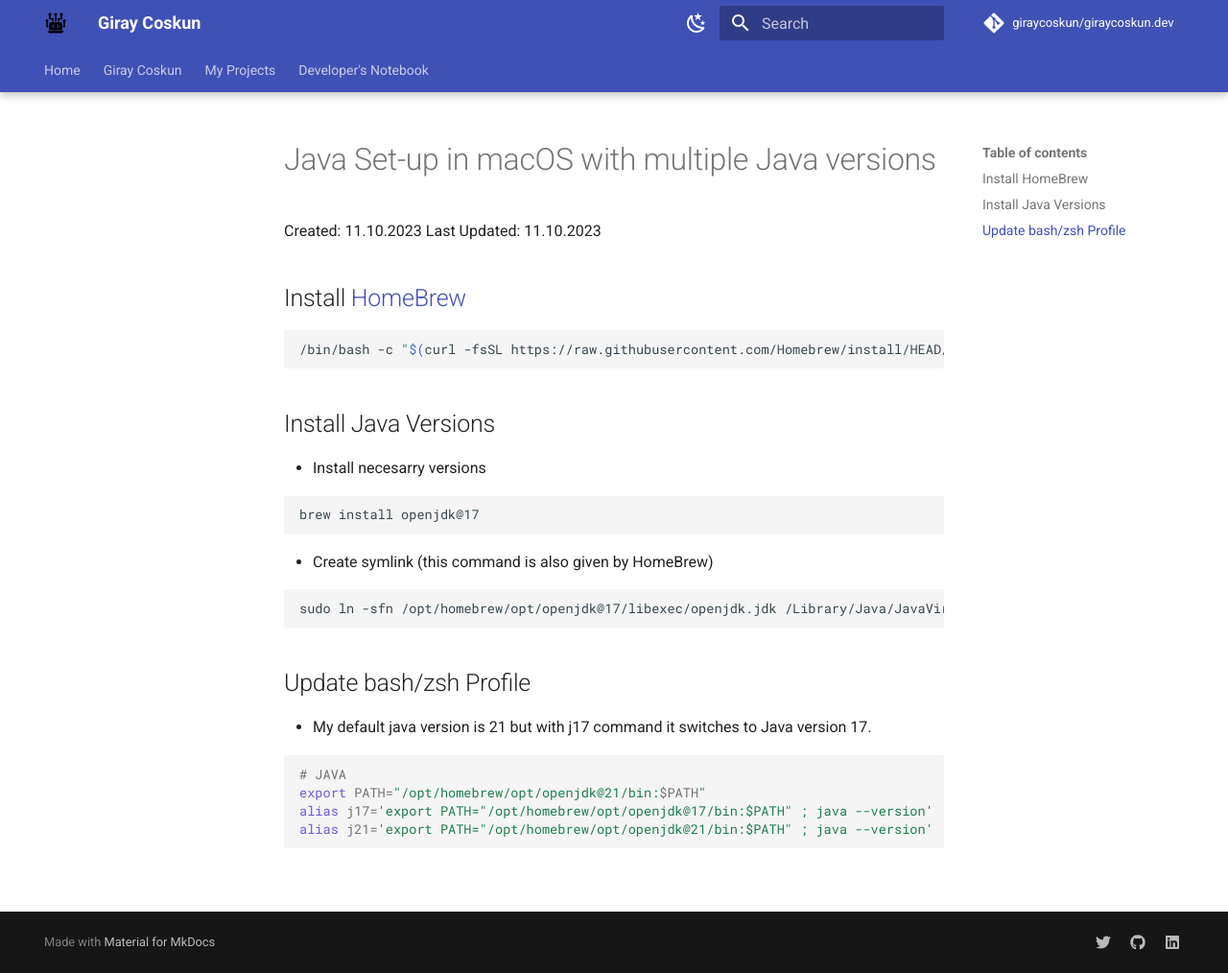
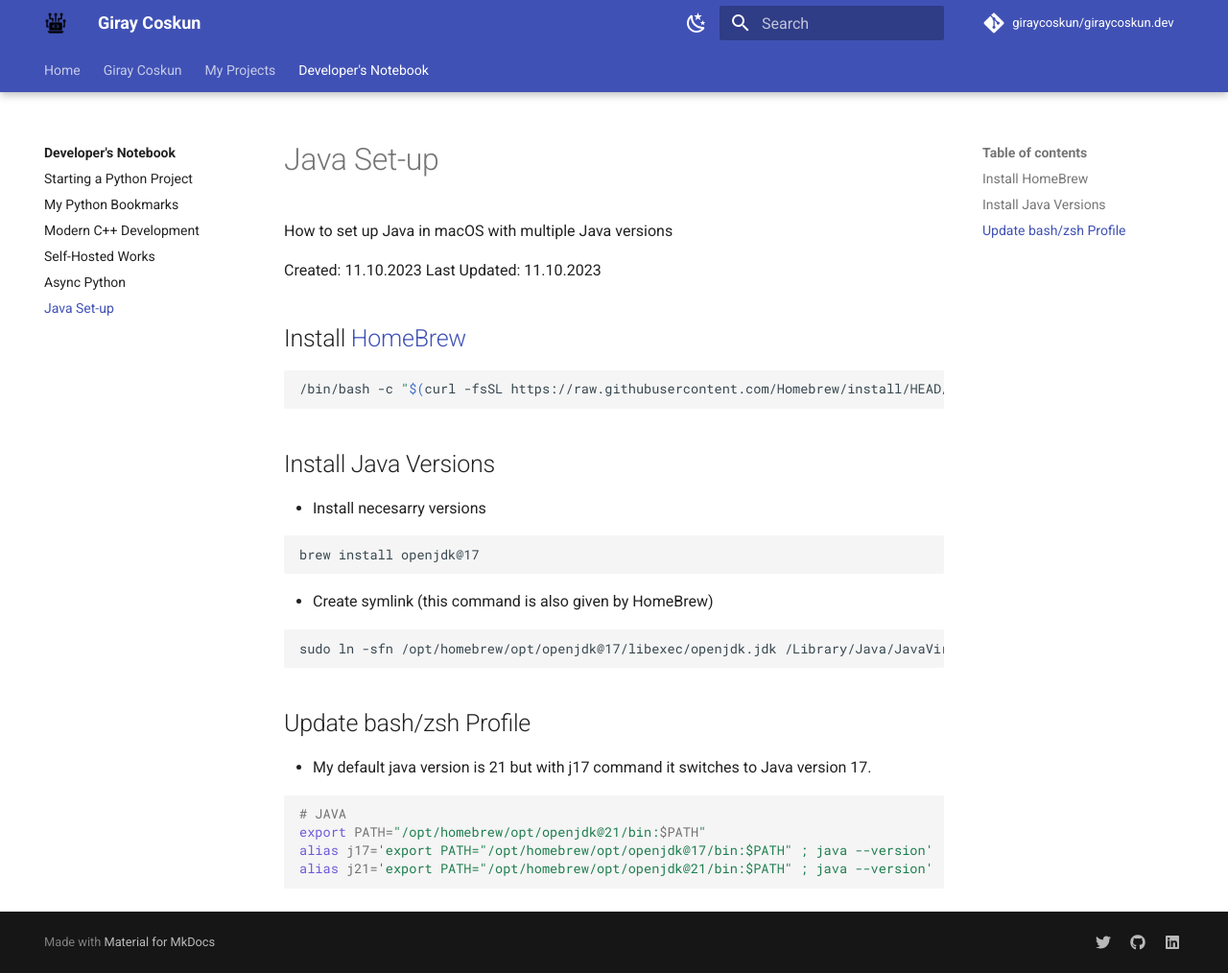
Before and after one commit to giraycoskun/giraycoskun.dev, an MkDocs documentation site: the page built from docs/developers-notebook/java-in-macos.md, in a window 1280 px wide and 1014 px high. Shown: the whole window at 96% size. Built offline with MkDocs 1.6.1 and Material for MkDocs 9.7.7, drawn with Linux system fonts in a browser that asks for light colours; comment, search, counter and statistics services are not loaded.

Commit message:
Update python to 11 & add java-setup page to nav

```diff
--- a/docs/developers-notebook/java-in-macos.md
+++ b/docs/developers-notebook/java-in-macos.md
@@ -1,4 +1,6 @@
-# Java Set-up in macOS with multiple Java versions
+# Java Set-up
+
+How to set up Java in macOS with multiple Java versions
 
 Created: 11.10.2023
 Last Updated: 11.10.2023
--- a/mkdocs.yml
+++ b/mkdocs.yml
@@ -89,3 +89,4 @@
     - Modern C++ Development: developers-notebook/modern-cpp-development.md
     - developers-notebook/self-hosted.md
     - developers-notebook/async-python.md
+    - developers-notebook/java-in-macos.md
--- a/pyproject.toml
+++ b/pyproject.toml
@@ -8,7 +8,7 @@
 packages = [{include = "giraycoskun"}]
 
 [tool.poetry.dependencies]
-python = "^3.10"
+python = "^3.11"
 mkdocs = "^1.3.1"
 mkdocs-material = "^8.4.2"
 pymdown-extensions = "^9.5"
```
Also changed, not shown: 1 other file.
